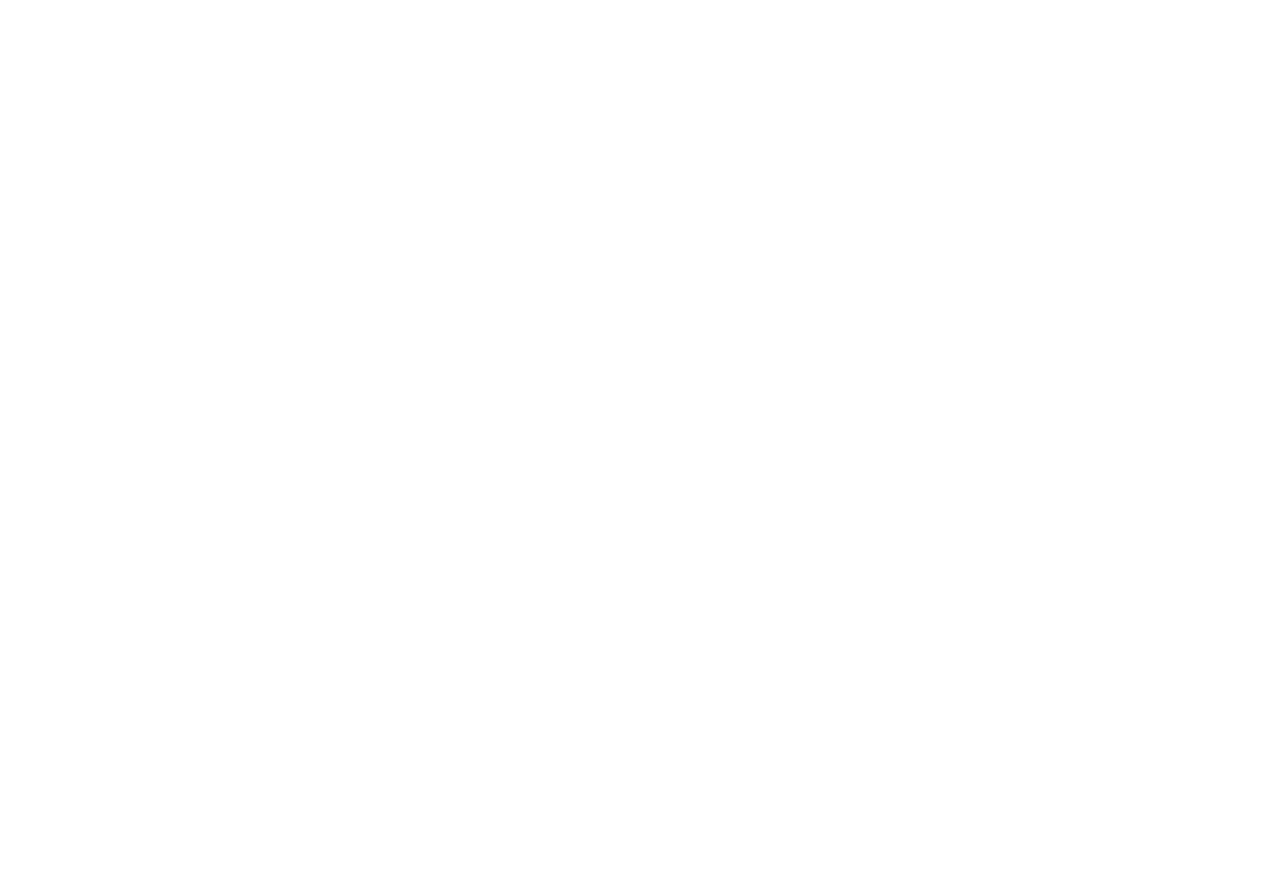
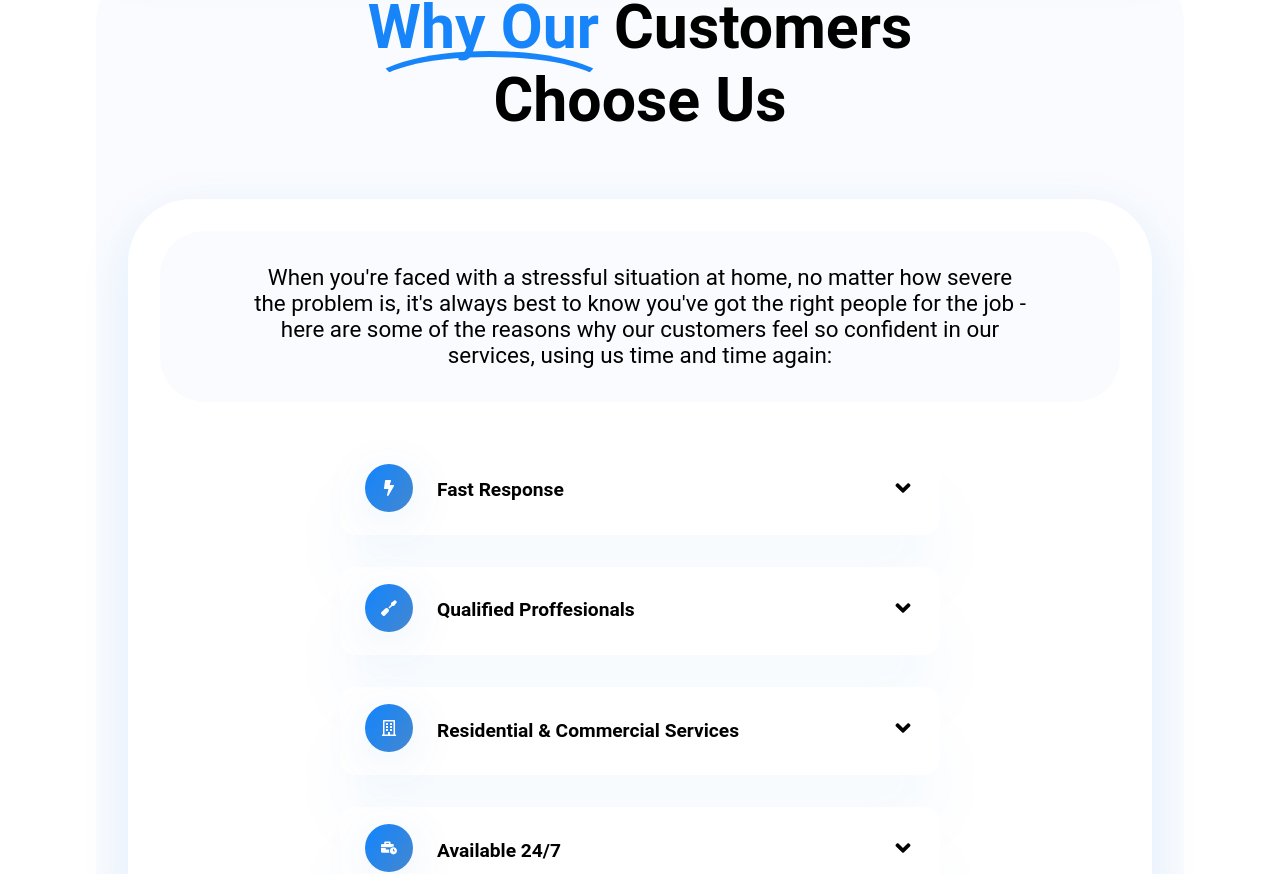
Before and after one commit to whoknowsi/sparky-solutions, a Next.js app: page / in a window 1280 px wide. Shown: the part 2173-3047 px from the top of the page. Before the commit the page ends 2117 px from the top, so only its background shows below. Built offline with nearby package versions, Linux system fonts and the light colour scheme.

Commit message:
Added section Why our customers choose us on Home page

```diff
--- /dev/null
+++ b/components/Home/Reason.js
@@ -0,0 +1,29 @@
+import React, { useState } from 'react'
+import styles from '../../styles/Reason.module.css'
+import { FaAngleDown } from 'react-icons/fa'
+
+const Reason = ({ Icon, title, description }) => {
+
+    const [active, setActive] = useState(false)
+
+    const handleClick = () => setActive(!active)
+
+    return (
+        <article className={styles.container + (active ? (' ' + styles.active) : '')}
+            onClick={handleClick}
+        >
+            <div className={styles.icon}>
+                <Icon />
+            </div>
+            <div className={styles.content}>
+                <h3>{title}</h3>
+                <p className={styles.spoiler + (active ? (' ' + styles.active) : '')}>{description}</p>
+            </div>
+            <div className={styles.arrow + (active ? (' ' + styles.active) : '')}>
+                <FaAngleDown />
+            </div>
+        </article>
+    )
+}
+
+export default Reason
--- /dev/null
+++ b/components/Home/WhyOurCustomerChooseUs.js
@@ -0,0 +1,78 @@
+import React from 'react'
+import styles from '../../styles/WhyOurCustomersChooseUs.module.css'
+import Reason from './Reason'
+import { FaBolt, FaScrewdriver, FaRegBuilding, FaBusinessTime, FaShuttleVan, FaStar } from 'react-icons/fa'
+
+const testsReasons = [
+    {
+        Icon: FaBolt,
+        title: 'Fast Response',
+    },
+    {
+        Icon: FaScrewdriver,
+        title: 'Qualified Proffesionals'
+    },
+    {
+        Icon: FaRegBuilding,
+        title: 'Residential & Commercial Services'
+    },
+    {
+        Icon: FaBusinessTime,
+        title: 'Available 24/7'
+    },
+    {
+        Icon: FaShuttleVan,
+        title: 'Large Coverage'
+    },
+    {
+        Icon: FaStar,
+        title: 'Excellent Reviews'
+    }
+]
+
+const descriptions = `Lorem ipsum dolor sit amet, consectetur adipiscing elit. Praesent purus massa, pharetra quis dolor vel, accumsan rhoncus est. Mauris venenatis erat a nunc fringilla, porttitor cursus libero mattis. Sed vel tortor odio. Sed ac augue lacus. Suspendisse gravida turpis in quam tempor, id cursus lacus euismod. Ut odio erat, vulputate vel mollis at, condimentum id sem.`
+
+const WhyOurCustomerChooseUs = () => {
+    return (
+        <section className={styles.container}>
+            <div className={styles.contentContainer}>
+                <h2>
+                    <span className='underlinedWord'>Why our</span> customers choose us
+                </h2>
+                <div className={styles.detailsContainer}>
+                    <div className={styles.introduction}>
+                        <span>
+                            When you&apos;re faced with a stressful situation at home, no matter how severe the problem is, it&apos;s always best
+                            to know you&apos;ve got the right people for the job - here are some of the reasons why our customers feel so
+                            confident in our services, using us time and time again:
+                        </span>
+                    </div>
+                    <div className={styles.reasonsContainer}>
+                        <div className={styles.reasonsColumn}>
+                            {[...testsReasons].splice(0, 3).map(({ Icon, title }) =>
+                                <Reason
+                                    key={title}
+                                    Icon={Icon}
+                                    title={title}
+                                    description={descriptions}
+                                />
+                            )}
+                        </div>
+                        <div className={styles.reasonsColumn}>
+                            {[...testsReasons].splice(3).map(({ Icon, title }) =>
+                                <Reason
+                                    key={title}
+                                    Icon={Icon}
+                                    title={title}
+                                    description={descriptions}
+                                />
+                            )}
+                        </div>
+                    </div>
+                </div>
+            </div>
+        </section>
+    )
+}
+
+export default WhyOurCustomerChooseUs
--- a/pages/index.js
+++ b/pages/index.js
@@ -1,6 +1,7 @@
 import Head from 'next/head'
 import HowCanWeHelpSection from '../components/Home/HowCanWeHelpSection'
 import MainSection from '../components/Home/MainSection'
+import WhyOurCustomerChooseUs from '../components/Home/WhyOurCustomerChooseUs'
 import styles from '../styles/Home.module.css'
 
 export default function Home() {
@@ -15,6 +16,7 @@
       <main className={styles.main}>
         <MainSection />
         <HowCanWeHelpSection />
+        <WhyOurCustomerChooseUs />
       </main>
     </>
   )
--- /dev/null
+++ b/styles/Reason.module.css
@@ -0,0 +1,66 @@
+.container {
+    width: 600px;
+    border-radius: 1em;
+    background-color: #fff;
+    display: flex;
+    align-items: flex-start;
+    box-shadow: 0px 50px 60px rgba(0, 115, 236, 0.04);
+    cursor: pointer;
+    padding: 1em 1.5em;
+    position: relative;
+    border: 1px transparent solid;
+    height: min-content;
+}
+
+.container.active {
+    border: 1px var(--color-primary) solid;
+}
+
+.content {
+    flex-grow: 1;
+    padding-left: 1.5em;
+    padding-top: calc(1.5em - 0.6em);
+}
+
+.content h3 {
+    font-size: 1.2em;
+}
+
+.content .spoiler {
+    margin-top: 1em;
+    visibility: hidden;
+    height: 0px;
+    color: rgba(29, 36, 46, 0.6);
+    font-size: 1.05em;
+}
+
+.content .spoiler.active {
+    visibility: visible;
+    height: auto;
+}
+
+.icon {
+    width: 3em;
+    height: 3em;
+    background: linear-gradient(125.97deg, var(--color-primary) 10%, rgba(var(--color-primary-opacity), .8) 90%);
+    color: #fff;
+    border-radius: 50%;
+    display: flex;
+    align-items: center;
+    justify-content: center;
+    box-shadow: 0px 10px 50px rgba(3, 105, 214, 0.1);
+    flex-grow: initial;
+    flex-shrink: 0;
+}
+
+.arrow {
+    flex-grow: initial;
+    font-size: 1.5em;
+    height: 1em;
+    width: 1em;
+    padding-top: calc(1.5em - 1em);
+}
+
+.arrow.active {
+    color: var(--color-primary)
+}
--- /dev/null
+++ b/styles/WhyOurCustomersChooseUs.module.css
@@ -0,0 +1,57 @@
+.container {
+    min-height: 100vh;
+    padding: 1em var(--horizontal-padding);
+    background-color: #fff;
+}
+
+.contentContainer {
+    background-color: rgba(var(--color-primary-opacity), 0.025);
+    border-radius: 4em;
+    padding: 2em;
+    display: flex;
+    align-items: center;
+    justify-content: center;
+    flex-direction: column;
+}
+
+.container h2 {
+    font-size: 3.8em;
+    font-weight: 600;
+    line-height: 1.2em;
+    text-transform: capitalize;
+    max-width: 600px;
+    text-align: center;
+    margin-bottom: 1em;
+}
+
+.detailsContainer {
+    background-color: #fff;
+    border-radius: 4em;
+    width: 100%;
+    padding: 2em;
+    padding-bottom: 7em;
+    box-shadow: 0px 15px 50px rgba(8, 118, 236, 0.1);
+}
+
+.introduction {
+    background-color: rgba(var(--color-primary-opacity), 0.025);
+    border-radius: 2em;
+    padding: 1.5em 4em;
+    text-align: center;
+    font-size: 1.4em;
+    font-weight: 400;
+    margin-bottom: 2em;
+}
+
+.reasonsContainer {
+    display: flex;
+    gap: 2em;
+    flex-wrap: wrap;
+    justify-content: center;
+}
+
+.reasonsColumn {
+    display: flex;
+    flex-direction: column;
+    gap: 2em;
+}
```
